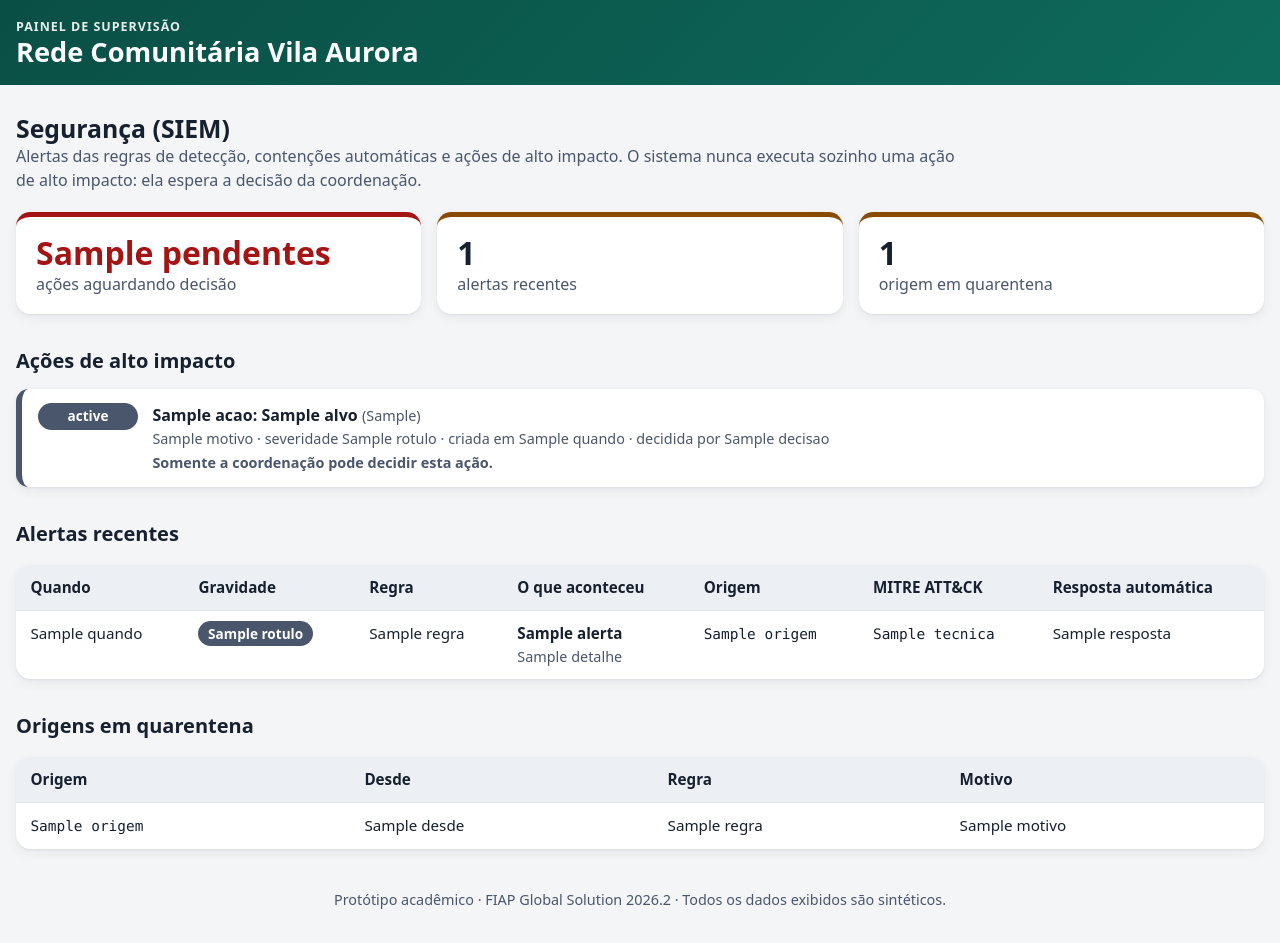
After one commit to Henriques-Soares/gs-vila-aurora, a Flask app: template painel/templates/seguranca.html in a window 1280 px wide. The commit adds this page. Run offline with Flask 3, Linux system fonts and the light colour scheme; the template is opened without the code that fills it: most values are stand-ins (such as "Sample title", 1, 10 or a date in 2020); some libraries are stand-ins or nearby versions.

Commit message:
Fase 4B: aprovacao humana das acoes de alto impacto

```diff
--- a/painel/app.py
+++ b/painel/app.py
@@ -48,6 +48,7 @@ PERMISSOES = {
     "ver_painel":     {"rotulo": "Ver o painel e os avisos",                  "perfis": {"operador", "tecnico", "coordenacao", "auditor"}},
     "ver_comandos":   {"rotulo": "Ver os comandos enviados aos equipamentos", "perfis": {"tecnico", "coordenacao", "auditor"}},
     "ver_auditoria":  {"rotulo": "Ver o registro de acessos (auditoria)",     "perfis": {"coordenacao", "auditor"}},
+    "ver_seguranca":  {"rotulo": "Ver os alertas de segurança (SIEM)",        "perfis": {"tecnico", "coordenacao", "auditor"}},
     "aprovar_acoes":  {"rotulo": "Aprovar ações de alto impacto",             "perfis": {"coordenacao"}},
 }
 
@@ -414,6 +415,63 @@ def auditoria():
     return render_template("auditoria.html", linhas=linhas)
 
 
+SEVERIDADES_SEG = {"critica": ("Crítica", "critico"), "alta": ("Alta", "alto"),
+                   "media": ("Média", "info"), "baixa": ("Baixa", "info")}
+REGRAS_SEG = {
+    "A-acesso-nao-autorizado": "A · Acesso não autorizado repetido",
+    "B-sql-injection": "B · Tentativa de SQL Injection",
+    "C-credencial-invalida": "C · Credencial sem certificado válido",
+    "D-comando-suspeito": "D · Comando de atuador fora do perfil",
+}
+ACOES_SEG = {"colocar_atuador_em_modo_seguro": "Colocar o atuador em modo seguro"}
+STATUS_SEG = {"pendente": "Aguardando decisão", "aprovada": "Aprovada", "recusada": "Recusada"}
+
+
+@app.get("/seguranca")
+@exige("ver_seguranca")
+def seguranca():
+    alertas, acoes, quarentena = bd().seguranca()
+    lista_alertas = [
+        {"quando": hora_local(ts), "regra": REGRAS_SEG.get(regra, regra),
+         "rotulo": SEVERIDADES_SEG.get(sev, (sev, "info"))[0], "classe": SEVERIDADES_SEG.get(sev, (sev, "info"))[1],
+         "titulo": titulo, "detalhe": detalhe or "", "origem": orig or "—", "tecnica": tecnica or "—",
+         "resposta": resposta}
+        for ts, regra, sev, titulo, detalhe, orig, tecnica, resposta in alertas
+    ]
+    lista_acoes = [
+        {"id": aid, "quando": hora_local(criada), "acao": ACOES_SEG.get(acao, acao), "alvo": nome_dispositivo(alvo),
+         "alvo_cn": alvo, "motivo": motivo, "rotulo": SEVERIDADES_SEG.get(sev, (sev, "info"))[0],
+         "classe": SEVERIDADES_SEG.get(sev, (sev, "info"))[1], "status": status,
+         "status_rotulo": STATUS_SEG.get(status, status),
+         "decisao": f"{decidida_por} · {hora_local(decidida_em)}" if decidida_em else ""}
+        for aid, criada, acao, alvo, motivo, sev, status, decidida_em, decidida_por in acoes
+    ]
+    lista_quarentena = [{"origem": o, "desde": hora_local(desde), "regra": REGRAS_SEG.get(r, r), "motivo": m}
+                        for o, desde, r, m in quarentena]
+    pendentes = sum(1 for a in lista_acoes if a["status"] == "pendente")
+    return render_template("seguranca.html", alertas=lista_alertas, acoes=lista_acoes,
+                           quarentena=lista_quarentena, pendentes=pendentes,
+                           aviso=request.args.get("aviso"))
+
+
+@app.post("/seguranca/acoes/<int:acao_id>")
+@exige("aprovar_acoes")
+def decidir_acao(acao_id: int):
+    """Decisão humana sobre uma ação de alto impacto (RT-15). Só a coordenação chega aqui."""
+    decisao = request.form.get("decisao")
+    if decisao not in ("aprovar", "recusar"):
+        abort(400)
+    status = "aprovada" if decisao == "aprovar" else "recusada"
+    usuario = session["conta"]["usuario"]
+    resultado = bd().decidir_acao(acao_id, status, usuario)
+    if resultado is None:
+        auditar("acao_seg_decidida", "ignorada", f"ação #{acao_id} já não estava pendente")
+        return redirect(url_for("seguranca", aviso="ja-decidida"))
+    acao, alvo = resultado
+    auditar("acao_seg_decidida", status, f"ação #{acao_id}: {acao} em {alvo}")
+    return redirect(url_for("seguranca", aviso=status))
+
+
 @app.get("/conta")
 @exige("ver_painel")
 def conta():
--- a/painel/dados.py
+++ b/painel/dados.py
@@ -27,6 +27,19 @@ SQL_COMANDOS = """
 SQL_AUDITORIA = """
     SELECT ts, usuario, perfil, acao, resultado, detalhe, origem
       FROM auditoria ORDER BY ts DESC LIMIT %(limite)s"""
+SQL_ALERTAS_SEG = """
+    SELECT ts, regra, severidade, titulo, detalhe, origem, tecnica, resposta
+      FROM alertas_seg ORDER BY ts DESC, id DESC LIMIT %(limite)s"""
+SQL_ACOES_SEG = """
+    SELECT id, criada_em, acao, alvo, motivo, severidade, status, decidida_em, decidida_por
+      FROM acoes_seg ORDER BY (status = 'pendente') DESC, criada_em DESC LIMIT %(limite)s"""
+SQL_QUARENTENA = "SELECT origem, desde, regra, motivo FROM quarentena ORDER BY desde DESC"
+# Só decide o que ainda está pendente: uma ação já aprovada ou recusada não muda mais.
+SQL_DECIDIR_ACAO = """
+    UPDATE acoes_seg
+       SET status = %(status)s, decidida_em = now(), decidida_por = %(usuario)s
+     WHERE id = %(id)s AND status = 'pendente'
+ RETURNING acao, alvo"""
 SQL_USUARIO = """
     SELECT usuario, nome, perfil, senha_hash, totp_segredo, totp_ativo, totp_ultimo_passo,
            falhas, bloqueado_ate, ativo
@@ -78,6 +91,23 @@ class Banco:
             cur.execute(SQL_AUDITORIA, {"limite": limite})
             return cur.fetchall()
 
+    # ---------------------------------------------------------------- SIEM
+    def seguranca(self, limite: int = 40):
+        with self._cursor() as cur:
+            cur.execute(SQL_ALERTAS_SEG, {"limite": limite})
+            alertas = cur.fetchall()
+            cur.execute(SQL_ACOES_SEG, {"limite": limite})
+            acoes = cur.fetchall()
+            cur.execute(SQL_QUARENTENA)
+            quarentena = cur.fetchall()
+        return alertas, acoes, quarentena
+
+    def decidir_acao(self, acao_id: int, status: str, usuario: str):
+        """Devolve (acao, alvo) se decidiu agora, ou None se não estava mais pendente."""
+        with self._cursor() as cur:
+            cur.execute(SQL_DECIDIR_ACAO, {"id": acao_id, "status": status, "usuario": usuario})
+            return cur.fetchone()
+
     # ------------------------------------------------------- contas e sessão
     def usuario(self, usuario: str) -> dict | None:
         with self._cursor() as cur:
--- a/painel/static/estilo.css
+++ b/painel/static/estilo.css
@@ -149,3 +149,11 @@ footer { padding: .5rem 0 2rem; color: var(--suave); font-size: .9rem; text-alig
   .quem { text-align: left; }
   .caixa-acesso { padding: 1.4rem; }
 }
+
+/* ---------- segurança ---------- */
+.resumo-claro { margin-top: 1.25rem; }
+.faixa-ok { margin: 1rem 0; padding: .9rem 1rem; background: var(--ok-fundo); border-left: .4rem solid var(--ok);
+            border-radius: .5rem; font-weight: 600; }
+.decisao { display: flex; flex-wrap: wrap; gap: .5rem; margin-top: .6rem; }
+.cn { font-weight: 400; color: var(--suave); font-size: .9rem; }
+.tabela .selo { min-width: 0; }
--- a/painel/templates/base.html
+++ b/painel/templates/base.html
@@ -30,6 +30,7 @@
     <nav class="largura menu" aria-label="Páginas do painel">
       <a href="{{ url_for('inicio') }}" {% if request.endpoint == 'inicio' %}aria-current="page"{% endif %}>Visão geral</a>
       {% if 'ver_comandos' in pode %}<a href="{{ url_for('comandos') }}" {% if request.endpoint == 'comandos' %}aria-current="page"{% endif %}>Comandos</a>{% endif %}
+      {% if 'ver_seguranca' in pode %}<a href="{{ url_for('seguranca') }}" {% if request.endpoint == 'seguranca' %}aria-current="page"{% endif %}>Segurança</a>{% endif %}
       {% if 'ver_auditoria' in pode %}<a href="{{ url_for('auditoria') }}" {% if request.endpoint == 'auditoria' %}aria-current="page"{% endif %}>Auditoria</a>{% endif %}
       <a href="{{ url_for('conta') }}" {% if request.endpoint == 'conta' %}aria-current="page"{% endif %}>Minha conta</a>
     </nav>
--- /dev/null
+++ b/painel/templates/seguranca.html
@@ -0,0 +1,94 @@
+{% extends "base.html" %}
+{% block titulo %}Segurança{% endblock %}
+{% block conteudo %}
+  <div class="titulo-pagina"><div>
+    <h1>Segurança (SIEM)</h1>
+    <p class="atualizado">Alertas das regras de detecção, contenções automáticas e ações de alto impacto.
+      O sistema nunca executa sozinho uma ação de alto impacto: ela espera a decisão da coordenação.</p>
+  </div></div>
+
+  {% if aviso == 'aprovada' %}<p class="faixa-ok" role="status">Ação aprovada e registrada na auditoria.</p>
+  {% elif aviso == 'recusada' %}<p class="faixa-ok" role="status">Ação recusada e registrada na auditoria.</p>
+  {% elif aviso == 'ja-decidida' %}<p class="faixa-erro" role="alert">Essa ação já tinha sido decidida por outra pessoa. Nada foi alterado.</p>{% endif %}
+
+  <section class="resumo resumo-claro" aria-label="Resumo de segurança">
+    <div class="indicador {{ 'critico' if pendentes else 'bom' }}">
+      <p class="numero">{{ pendentes }}</p>
+      <p class="legenda">{{ 'ação aguardando decisão' if pendentes == 1 else 'ações aguardando decisão' }}</p>
+    </div>
+    <div class="indicador {{ 'atencao' if alertas else 'bom' }}">
+      <p class="numero">{{ alertas | length }}</p>
+      <p class="legenda">alertas recentes</p>
+    </div>
+    <div class="indicador {{ 'atencao' if quarentena else 'bom' }}">
+      <p class="numero">{{ quarentena | length }}</p>
+      <p class="legenda">{{ 'origem em quarentena' if quarentena | length == 1 else 'origens em quarentena' }}</p>
+    </div>
+  </section>
+
+  <section aria-labelledby="t-acoes">
+    <h2 id="t-acoes">Ações de alto impacto</h2>
+    {% if acoes %}
+    <ul class="avisos">
+      {% for a in acoes %}
+      <li class="aviso {{ a.classe if a.status == 'pendente' else 'info' }}">
+        <span class="selo {{ a.classe if a.status == 'pendente' else 'info' }}">{{ a.status_rotulo }}</span>
+        <div class="aviso-texto">
+          <p class="aviso-msg">{{ a.acao }}: {{ a.alvo }} <span class="cn">({{ a.alvo_cn }})</span></p>
+          <p class="aviso-meta">{{ a.motivo }} · severidade {{ a.rotulo }} · criada em {{ a.quando }}{% if a.decisao %} · decidida por {{ a.decisao }}{% endif %}</p>
+          {% if a.status == 'pendente' and 'aprovar_acoes' in pode %}
+          <form method="post" action="{{ url_for('decidir_acao', acao_id=a.id) }}" class="decisao">
+            <input type="hidden" name="csrf" value="{{ csrf() }}">
+            <button class="botao escuro pequeno" type="submit" name="decisao" value="aprovar">Aprovar</button>
+            <button class="botao claro pequeno" type="submit" name="decisao" value="recusar">Recusar</button>
+          </form>
+          {% elif a.status == 'pendente' %}
+          <p class="aviso-meta"><strong>Somente a coordenação pode decidir esta ação.</strong></p>
+          {% endif %}
+        </div>
+      </li>
+      {% endfor %}
+    </ul>
+    {% else %}
+    <p class="vazio">Nenhuma ação de alto impacto foi solicitada.</p>
+    {% endif %}
+  </section>
+
+  <section aria-labelledby="t-alertas">
+    <h2 id="t-alertas">Alertas recentes</h2>
+    {% if alertas %}
+    <div class="tabela-rolavel" tabindex="0" role="region" aria-label="Tabela de alertas de segurança">
+    <table class="tabela">
+      <thead><tr><th scope="col">Quando</th><th scope="col">Gravidade</th><th scope="col">Regra</th><th scope="col">O que aconteceu</th><th scope="col">Origem</th><th scope="col">MITRE ATT&amp;CK</th><th scope="col">Resposta automática</th></tr></thead>
+      <tbody>
+      {% for a in alertas %}
+        <tr><td>{{ a.quando }}</td><td><span class="selo {{ a.classe }}">{{ a.rotulo }}</span></td><td>{{ a.regra }}</td>
+            <td><strong>{{ a.titulo }}</strong><br><span class="aviso-meta">{{ a.detalhe }}</span></td>
+            <td><code>{{ a.origem }}</code></td><td><code>{{ a.tecnica }}</code></td><td>{{ a.resposta or '—' }}</td></tr>
+      {% endfor %}
+      </tbody>
+    </table>
+    </div>
+    {% else %}
+    <p class="vazio">Nenhum alerta de segurança até agora.</p>
+    {% endif %}
+  </section>
+
+  <section aria-labelledby="t-quarentena">
+    <h2 id="t-quarentena">Origens em quarentena</h2>
+    {% if quarentena %}
+    <div class="tabela-rolavel" tabindex="0" role="region" aria-label="Tabela de quarentena">
+    <table class="tabela">
+      <thead><tr><th scope="col">Origem</th><th scope="col">Desde</th><th scope="col">Regra</th><th scope="col">Motivo</th></tr></thead>
+      <tbody>
+      {% for q in quarentena %}
+        <tr><td><code>{{ q.origem }}</code></td><td>{{ q.desde }}</td><td>{{ q.regra }}</td><td>{{ q.motivo }}</td></tr>
+      {% endfor %}
+      </tbody>
+    </table>
+    </div>
+    {% else %}
+    <p class="vazio">Nenhuma origem em quarentena.</p>
+    {% endif %}
+  </section>
+{% endblock %}
```
Also changed, not shown: tests/test_painel.py (+56 -0 lines), README.md.
